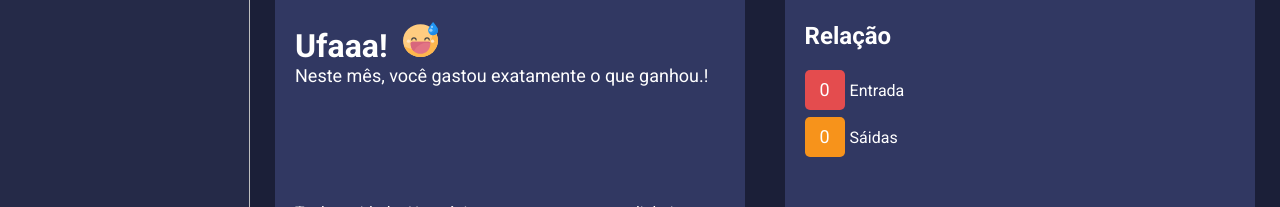
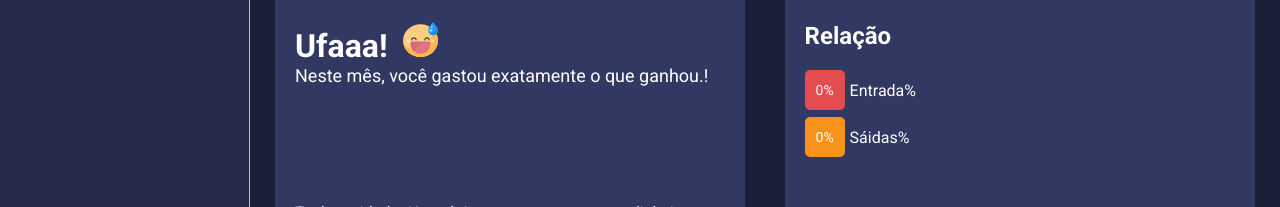
Before and after one commit to davihoffmann/minha-carteira-web, a React (Create React App) app: page /dashboard in a window 1280 px wide. Shown: the part 356-563 px from the top of the page. Built offline with nearby package versions, Linux system fonts and the light colour scheme.

Commit message:
ajuste na legenda do gráfico

```diff
--- a/src/components/PieChartBox/index.tsx
+++ b/src/components/PieChartBox/index.tsx
@@ -14,8 +14,8 @@ export default function PieChartBox({ data }: IPieChartProps): ReactElement {
                 <LegendContainer>
                     {data.map(item => (
                         <Legend key={item.name} color={item.color}>
-                            <div>{item.percent}</div>
-                            <span>{item.name}</span>
+                            <div>{item.percent}%</div>
+                            <span>{item.name}%</span>
                         </Legend>
                     ))}
                 </LegendContainer>
--- a/src/components/PieChartBox/styles.ts
+++ b/src/components/PieChartBox/styles.ts
@@ -54,7 +54,7 @@ export const Legend = styled.li<ILegendProps>`
         width: 40px;
         height: 40px;
         border-radius: 5px;
-        font-size: 18px;
+        font-size: 14px;
         text-align: center;
         line-height: 40px;
     }
```
